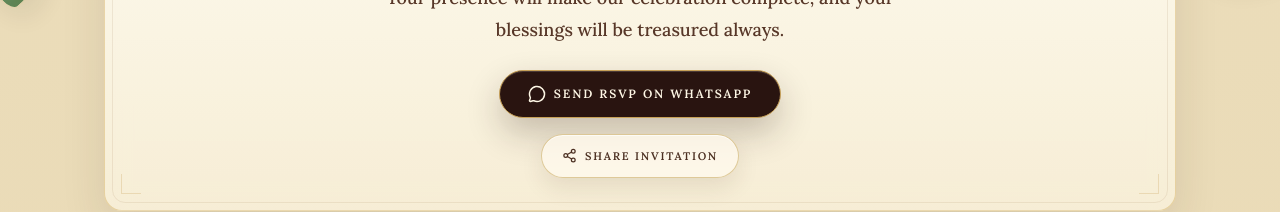
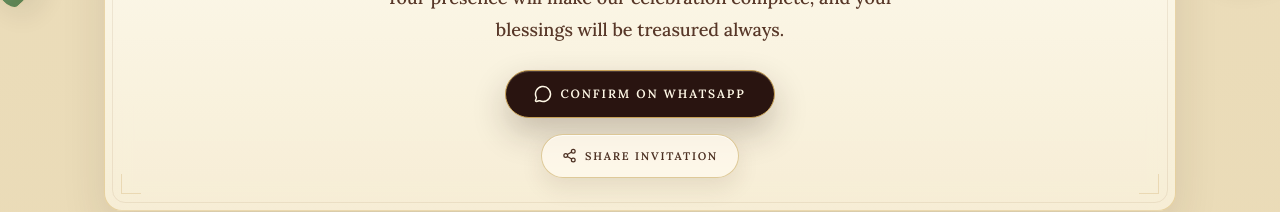
Before and after one commit to praveennick/engagement-invitation, a React (Vite) app: page / in a window 1280 px wide. Shown: the part 3047-3259 px from the top of the page. Built offline with nearby package versions, Linux system fonts and the light colour scheme.

Commit message:
changed the whatsapp text

```diff
--- a/src/components/WeddingInvitation.jsx
+++ b/src/components/WeddingInvitation.jsx
@@ -19,7 +19,7 @@ const GOOGLE_MAPS_EMBED_URL =
   "https://www.google.com/maps/embed?pb=!1m18!1m12!1m3!1d4525.768375667284!2d81.804959!3d17.006156300000004!2m3!1f0!2f0!3f0!3m2!1i1024!2i768!4f13.1!3m3!1m2!1s0x3a37a3bf6658436f%3A0x9f226cd13ee3e272!2sS%20V%20Function%20Hall!5e1!3m2!1sen!2sin!4v1779564738906!5m2!1sen!2sin";
 
 const WHATSAPP_RSVP_URL =
-  "https://wa.me/918142721111?text=Hi%20Praveen%2C%20we%20will%20be%20joining%20your%20wedding%20celebration.";
+  "https://wa.me/918142721111?text=Hi%20Praveen%2C%20We%20are%20happy%20to%20join%20Priyanka%20%26%20Praveen's%20wedding%20celebration.%20Looking%20forward%20to%20being%20there%20and%20blessing%20the%20couple.";
 
 const FAMILY_CONTACT_NUMBER = "+919392015858";
 const MUHURTHAM_DATE = new Date("2026-06-22T02:32:00+05:30");
@@ -757,9 +757,9 @@ function RsvpSection() {
         whileTap={{ scale: 0.96 }}
         whileHover={{ scale: 1.03 }}
         className={`mt-6 ${greenButton}`}
-        aria-label="Send RSVP on WhatsApp"
+        aria-label="Confirm attendance on WhatsApp"
       >
-        <MessageCircle size={18} /> Send RSVP on WhatsApp
+        <MessageCircle size={18} /> Confirm on WhatsApp
       </motion.a>
 
       <ShareInvitationButton />
```
